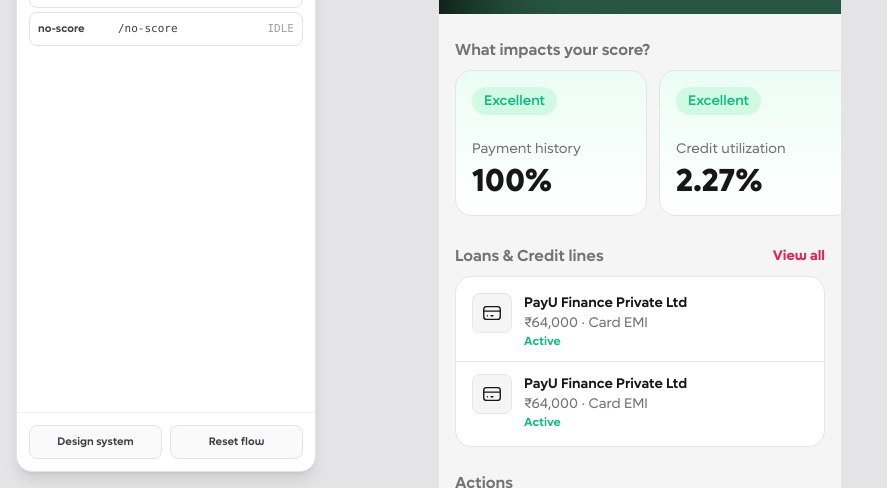
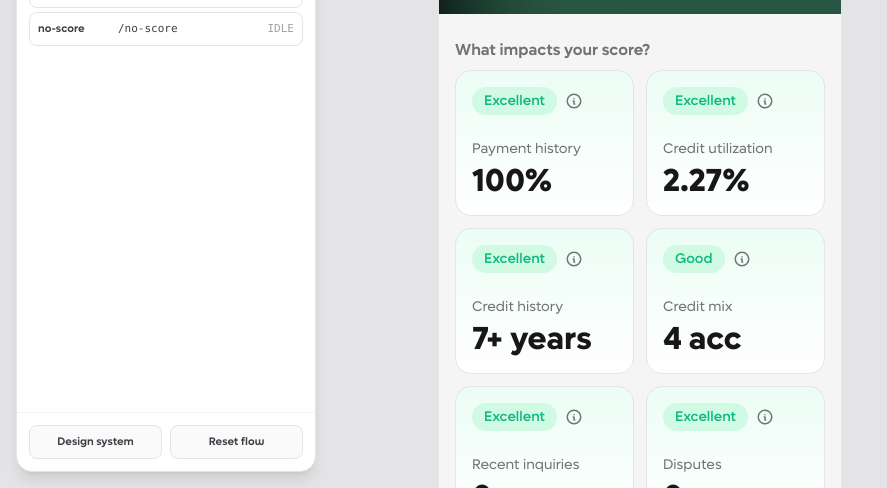
Before and after one commit to jothachil/credit-score-repo, a Next.js app: page /score in a window 1280 px wide. Shown: the part 312-800 px from the top of the page, without its empty margins (0-887 px from the left). Built offline with nearby package versions, Linux system fonts and the light colour scheme.

Commit message:
Add ImpactBreakdownSheet component to display detailed credit score factors. Integrate it into the CreditScore page, allowing users to view descriptions and ranges for each impact factor. Update ImpactCard to handle click events for better user interaction.

```diff
--- /dev/null
+++ b/app/components/ImpactBreakdownSheet.js
@@ -0,0 +1,64 @@
+"use client";
+
+import BottomSheet from "./BottomSheet";
+
+// Rating tones → gauge-matching colours (design-system tokens only).
+const TONE_COLOR = {
+  excellent: "bg-background-postive",
+  good: "bg-[var(--mountain-green-04)]",
+  fair: "bg-background-warning",
+  poor: "bg-background-negative",
+};
+
+/**
+ * Impact breakdown sheet — explains one score factor's Excellent→Poor ranges.
+ * Driven by an `impact` object (from IMPACTS); null means closed. The band
+ * matching `impact.rating` is highlighted.
+ */
+export default function ImpactBreakdownSheet({ impact, onOpenChange }) {
+  return (
+    <BottomSheet
+      open={Boolean(impact)}
+      onOpenChange={onOpenChange}
+      title={impact?.title ?? ""}
+    >
+      {impact && (
+        <div className="flex flex-col gap-4">
+          <p className="mt-2 text-xs text-content-secondary">
+            {impact.description}
+          </p>
+
+          <div className="flex flex-col gap-1">
+            {impact.ranges.map(({ tone, label, range }) => {
+              const active = label === impact.rating;
+              return (
+                <div
+                  key={label}
+                  className={`flex items-center gap-3 rounded-xl px-3 py-3 ${
+                    active ? "bg-background-secondary" : ""
+                  }`}
+                >
+                  <span
+                    className={`size-2.5 shrink-0 rounded-full ${TONE_COLOR[tone]}`}
+                  />
+                  <span className="flex-1 text-[15px] leading-5 font-semibold text-content-primary">
+                    {label}
+                  </span>
+                  <span className="text-sm leading-5 text-content-secondary">
+                    {range}
+                  </span>
+                </div>
+              );
+            })}
+          </div>
+
+          <p className="text-xss leading-4 text-content-secondary">
+            These ranges aren't defined or endorsed by CIBIL. They're PayU's own
+            interpretation to help you understand what's generally considered
+            healthy, and may differ from how the bureau weighs each factor.
+          </p>
+        </div>
+      )}
+    </BottomSheet>
+  );
+}
--- a/app/score/page.js
+++ b/app/score/page.js
@@ -13,6 +13,7 @@ import { useAtomValue } from "jotai";
 import { useRouter } from "next/navigation";
 import { useEffect, useState } from "react";
 import { SlotText } from "slot-text/react";
+import ImpactBreakdownSheet from "../components/ImpactBreakdownSheet";
 import LoanRow from "../components/LoanRow";
 import NavBar from "../components/NavBar";
 import RefreshScoreSheet from "../components/RefreshScoreSheet";
@@ -63,53 +64,119 @@ function resolveScore(score) {
   return { segments, band, activeTick };
 }
 
-// Factors that move the score — a horizontally scrolling row of cards.
+// Factors that move the score — a 2×3 grid of cards. Each carries a `title`,
+// a short `description`, and the `ranges` that define its Excellent→Poor bands
+// (shown in a bottom sheet). `rating` marks which band the user falls in.
 const IMPACTS = [
   {
     id: "payment-history",
     rating: "Excellent",
     label: ["Payment history"],
     value: "100%",
+    title: "Payment history",
+    description:
+      "The share of your credit payments made on time. Even one missed payment can pull this down.",
+    ranges: [
+      { tone: "excellent", label: "Excellent", range: "98 – 100%" },
+      { tone: "good", label: "Good", range: "90 – 97%" },
+      { tone: "fair", label: "Fair", range: "75 – 89%" },
+      { tone: "poor", label: "Poor", range: "Below 75%" },
+    ],
   },
   {
     id: "credit-utilization",
     rating: "Excellent",
     label: ["Credit utilization"],
     value: "2.27%",
+    title: "Credit utilization",
+    description:
+      "How much of your available credit limit you're using. The lower, the better.",
+    ranges: [
+      { tone: "excellent", label: "Excellent", range: "Below 10%" },
+      { tone: "good", label: "Good", range: "10 – 30%" },
+      { tone: "fair", label: "Fair", range: "30 – 50%" },
+      { tone: "poor", label: "Poor", range: "Above 50%" },
+    ],
   },
   {
     id: "credit-history",
     rating: "Excellent",
     label: ["Credit history"],
     value: "7+ years",
+    title: "Credit history",
+    description:
+      "How long you've had active credit accounts. A longer history helps your score.",
+    ranges: [
+      { tone: "excellent", label: "Excellent", range: "7+ years" },
+      { tone: "good", label: "Good", range: "3 – 7 years" },
+      { tone: "fair", label: "Fair", range: "1 – 3 years" },
+      { tone: "poor", label: "Poor", range: "Below 1 year" },
+    ],
   },
   {
     id: "credit-mix",
     rating: "Good",
     label: ["Credit mix"],
     value: "4 acc",
+    title: "Credit mix",
+    description:
+      "The variety of credit you hold — cards, loans and more. A healthy mix helps.",
+    ranges: [
+      { tone: "excellent", label: "Excellent", range: "5+ accounts" },
+      { tone: "good", label: "Good", range: "3 – 4 accounts" },
+      { tone: "fair", label: "Fair", range: "1 – 2 accounts" },
+      { tone: "poor", label: "Poor", range: "None" },
+    ],
   },
   {
     id: "recent-inquiries",
     rating: "Excellent",
     label: ["Recent inquiries"],
     value: "0",
+    title: "Recent inquiries",
+    description:
+      "Hard inquiries from new credit applications in the last 6 months. Fewer is better.",
+    ranges: [
+      { tone: "excellent", label: "Excellent", range: "0 – 1" },
+      { tone: "good", label: "Good", range: "2 – 3" },
+      { tone: "fair", label: "Fair", range: "4 – 5" },
+      { tone: "poor", label: "Poor", range: "6+" },
+    ],
   },
   {
     id: "disputes",
     rating: "Excellent",
     label: ["Disputes"],
     value: "0",
+    title: "Disputes",
+    description:
+      "Open disputes on your credit report. Ideally you have none outstanding.",
+    ranges: [
+      { tone: "excellent", label: "Excellent", range: "0" },
+      { tone: "fair", label: "Fair", range: "1 – 2" },
+      { tone: "poor", label: "Poor", range: "3+" },
+    ],
   },
 ];
 
-function ImpactCard({ rating, label, value }) {
+function ImpactCard({ rating, label, value, onClick }) {
   return (
-    <div className="flex w-48 shrink-0 snap-start flex-col gap-6 rounded-2xl border border-border-primary bg-gradient-to-b from-background-light-postive to-background-primary p-4">
-      {/* mountain-green-02: a stronger tint than the card's pale top, no token */}
-      <span className="self-start rounded-full bg-[var(--mountain-green-02)] px-3 py-1 text-[14px] leading-5 font-medium text-content-postive">
-        {rating}
-      </span>
+    <button
+      type="button"
+      onClick={onClick}
+      className="flex cursor-pointer flex-col gap-6 rounded-2xl border border-border-primary bg-gradient-to-b from-background-light-postive to-background-primary p-4 text-left"
+    >
+      <div className="flex items-center justify-between gap-2">
+        {/* mountain-green-02: a stronger tint than the card's pale top, no token */}
+        <span className="rounded-full bg-[var(--mountain-green-02)] px-3 py-1 text-[14px] leading-5 font-medium text-content-postive">
+          {rating}
+        </span>
+        <IconInfoCircle
+          size={18}
+          stroke={2}
+          className="shrink-0 text-content-secondary"
+        />
+      </div>
       <div className="flex flex-col gap-1">
         <span className="text-[14px] leading-5 text-content-secondary">
           {label.map((line) => (
@@ -122,7 +189,7 @@ function ImpactCard({ rating, label, value }) {
           {value}
         </span>
       </div>
-    </div>
+    </button>
   );
 }
 
@@ -161,6 +228,7 @@ export default function CreditScore() {
   const [direction, setDirection] = useState("up");
   const [refreshSheetOpen, setRefreshSheetOpen] = useState(false);
   const [breakdownSheetOpen, setBreakdownSheetOpen] = useState(false);
+  const [activeImpact, setActiveImpact] = useState(null);
   const { segments, band, activeTick } = resolveScore(score);
 
   // slot-text only rolls on text *changes*, not on mount — so start at the
@@ -294,11 +362,14 @@ export default function CreditScore() {
           <h2 className="text-sm leading-6 font-semibold text-content-secondary">
             What impacts your score?
           </h2>
-          {/* Full-bleed horizontal scroll: -mx-4/px-4 lets cards run to the
-              frame edge while the first card still aligns with the section. */}
-          <div className="-mx-4 flex snap-x snap-mandatory gap-3 overflow-x-auto overscroll-x-contain scroll-px-4 px-4 pb-1 [-ms-overflow-style:none] [scrollbar-width:none] [&::-webkit-scrollbar]:hidden">
+          {/* 2×3 grid — six impact factors, two per row. */}
+          <div className="grid grid-cols-2 gap-3">
             {IMPACTS.map((impact) => (
-              <ImpactCard key={impact.id} {...impact} />
+              <ImpactCard
+                key={impact.id}
+                {...impact}
+                onClick={() => setActiveImpact(impact)}
+              />
             ))}
           </div>
         </section>
@@ -376,6 +447,11 @@ export default function CreditScore() {
         onOpenChange={setBreakdownSheetOpen}
         currentBandId={band.id}
       />
+
+      <ImpactBreakdownSheet
+        impact={activeImpact}
+        onOpenChange={(open) => !open && setActiveImpact(null)}
+      />
     </div>
   );
 }
```
